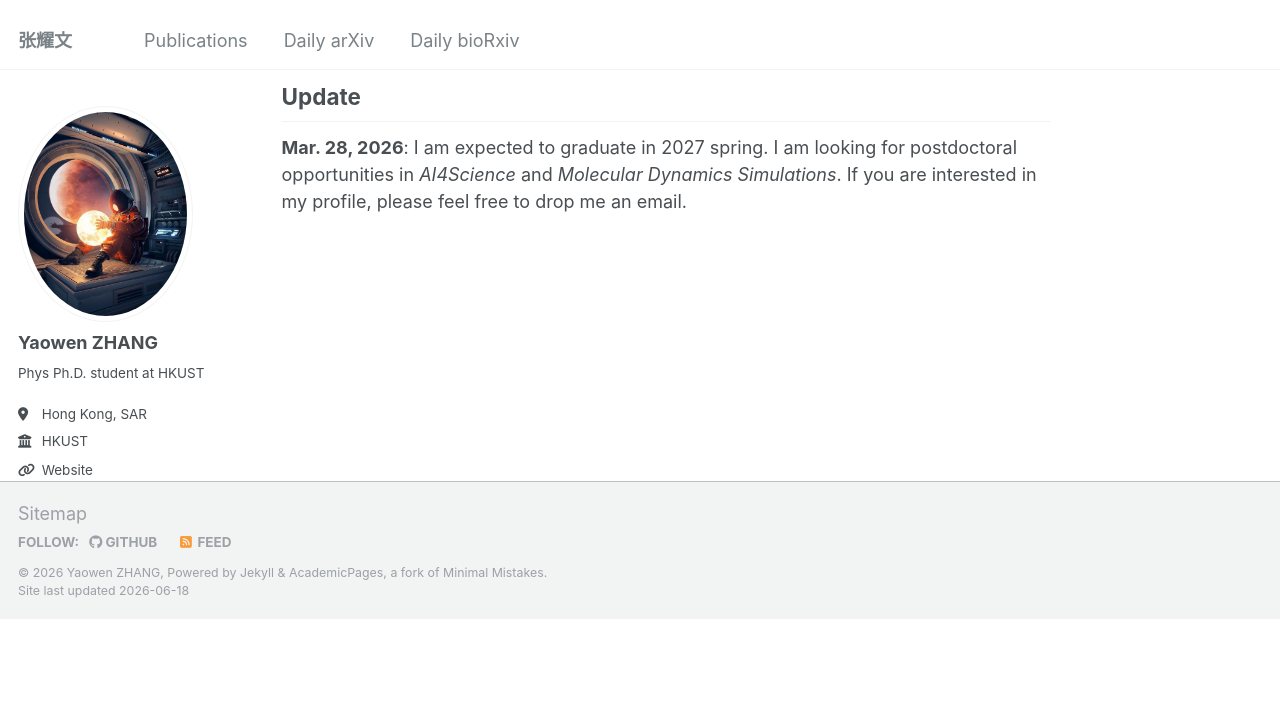
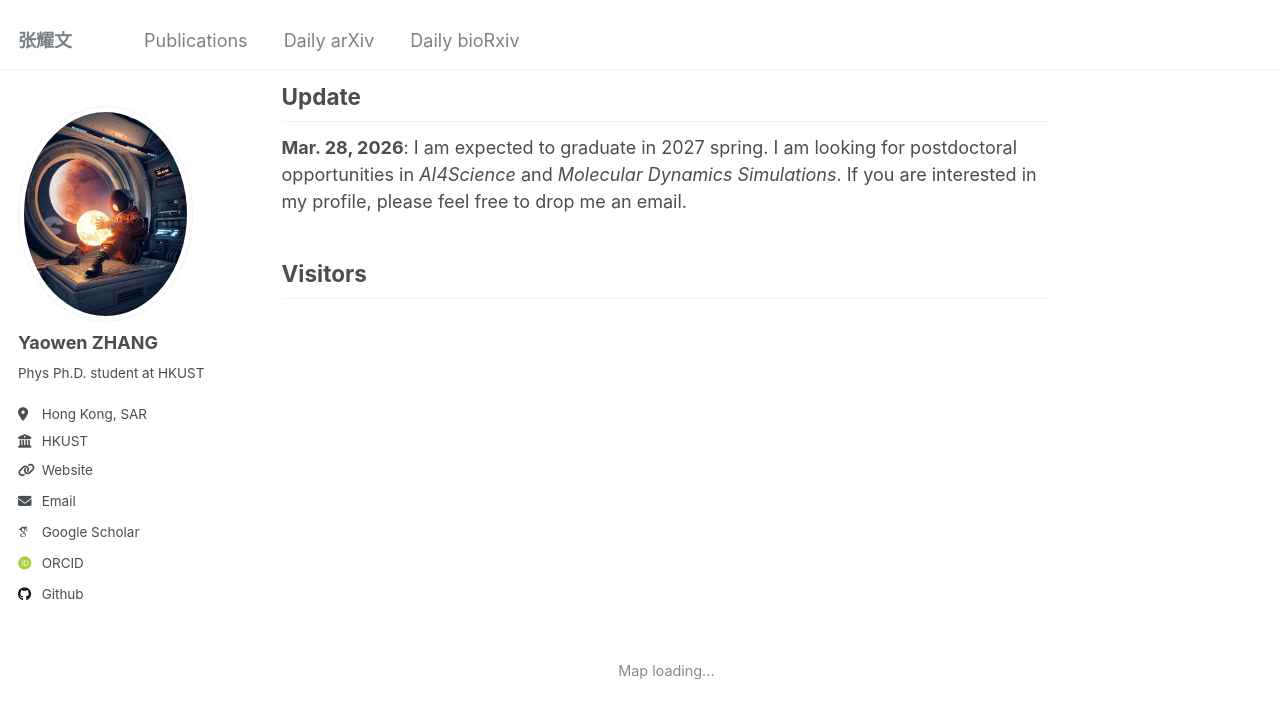
Before and after one commit to phyzyw/phyzyw.github.io, a Jekyll site: the page built from _pages/about.md, in a window 1280 px wide and 900 px high, scrolled down 472 px. Shown: the top 718 px of the window. Built offline with Jekyll 4.4.1, drawn with Linux system fonts in a browser that asks for light colours; some web fonts are replaced; a script that is not in the unit is left out; before the commit the page ends 1091 px from its top, so only the background shows below that; part of the change alters nothing that is shown.

Commit message:
Replace ClustrMaps with self-hosted visitor map (Cloudflare Workers + Leaflet)

```diff
--- a/_pages/about.md
+++ b/_pages/about.md
@@ -28,7 +28,44 @@ My research interests encompass Optimization, Statistics, and Computational Phys
 
 
 
-<!-- ## Visitors -->
-<div class="map-container" style="text-align: center; width: 30%;  margin: 0 auto; position: relative;">
-  <script type="text/javascript" id="clstr_globe" src="//clustrmaps.com/globe.js?d=HCeFxHJXuJkC-jbv_qfqnpFhm7Y9decm5UXAX0Q7PG4"></script>
-</div>
+## Visitors
+<link rel="stylesheet" href="https://unpkg.com/leaflet@1.9.4/dist/leaflet.css" />
+<script src="https://unpkg.com/leaflet@1.9.4/dist/leaflet.js"></script>
+<div id="visitor-map" style="height: 350px; width: 100%; margin: 0 auto; border-radius: 8px; overflow: hidden;"></div>
+<p style="text-align: center; font-size: 0.8em; color: #888;" id="visitor-count"></p>
+<script>
+(function() {
+  var WORKER_URL = "https://visitor-map.bitzhangyaowen.workers.dev";
+
+  fetch(WORKER_URL + "/visit", { method: "POST" }).catch(function(){});
+
+  fetch(WORKER_URL + "/visitors")
+    .then(function(r) { return r.json(); })
+    .then(function(visitors) {
+      document.getElementById("visitor-count").textContent = "Total visits: " + visitors.length;
+
+      var map = L.map("visitor-map").setView([20, 0], 2);
+      L.tileLayer("https://{s}.tile.openstreetmap.org/{z}/{x}/{y}.png", {
+        attribution: "&copy; OpenStreetMap contributors",
+        maxZoom: 18,
+      }).addTo(map);
+
+      var markers = L.markerClusterGroup
+        ? L.markerClusterGroup()
+        : L.layerGroup();
+
+      visitors.forEach(function(v) {
+        if (v.lat && v.lon) {
+          var m = L.marker([parseFloat(v.lat), parseFloat(v.lon)]);
+          m.bindPopup("<b>" + (v.city || "") + ", " + (v.country || "") + "</b><br>" + new Date(v.timestamp).toLocaleDateString());
+          markers.addLayer(m);
+        }
+      });
+
+      markers.addTo(map);
+    })
+    .catch(function(err) {
+      document.getElementById("visitor-count").textContent = "Map loading...";
+    });
+})();
+</script>
```
